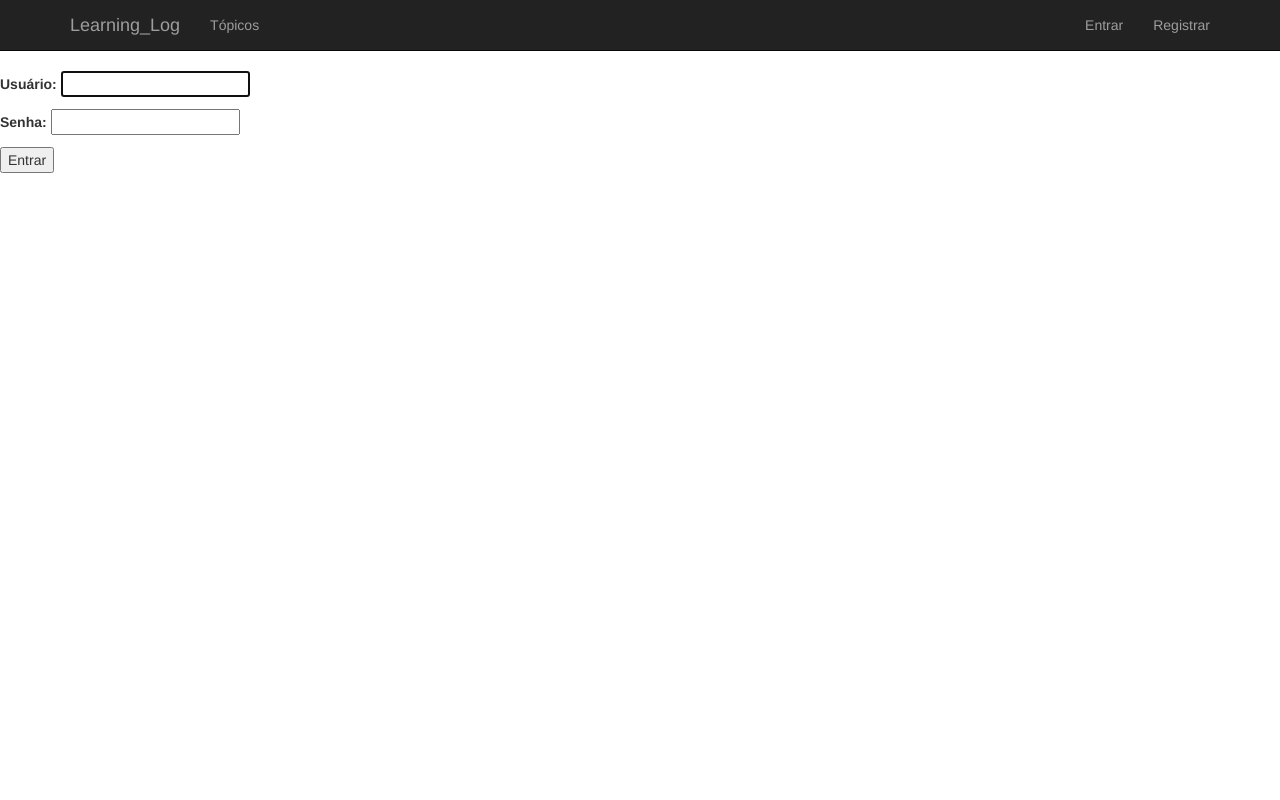
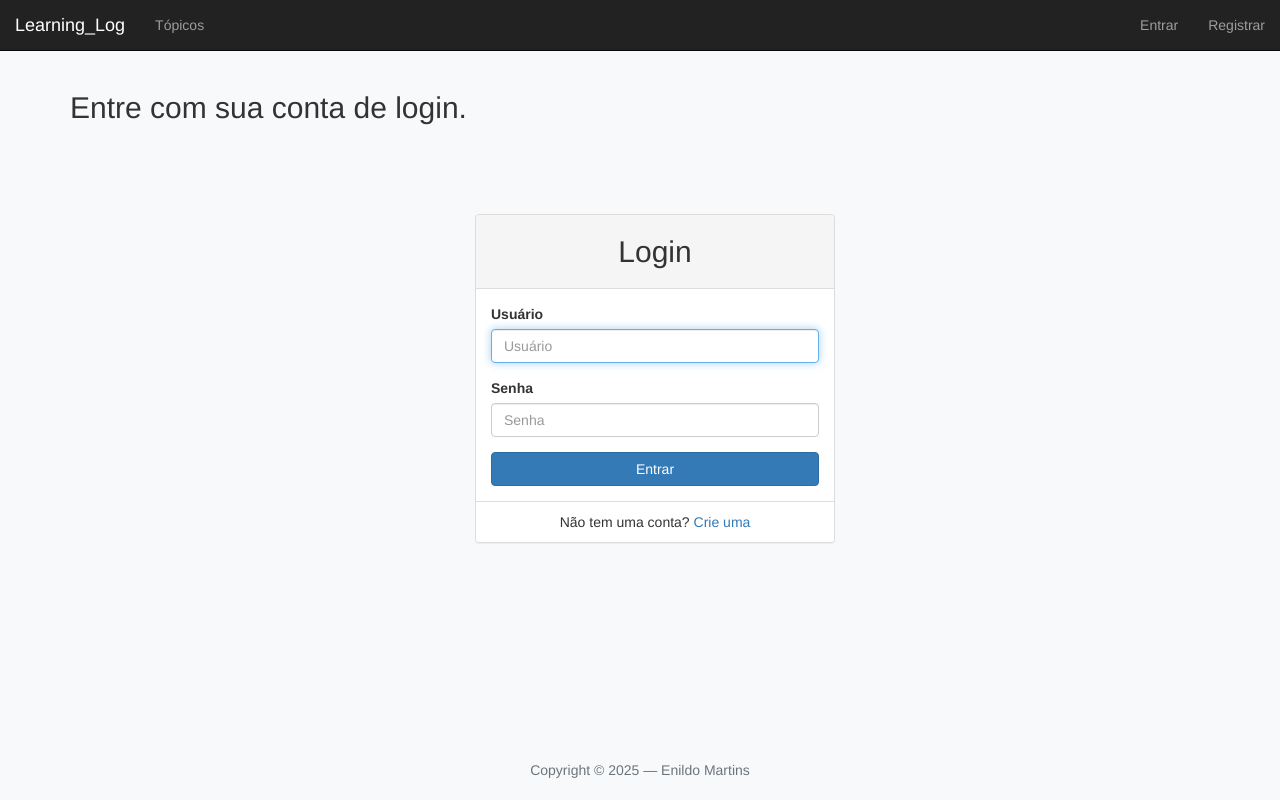
Before and after one commit to Enildo-Martins/django-learning-log, a Django app: page /users/login in a window 1280 px wide. Run offline with Django 5.2, Linux system fonts and the light colour scheme; some libraries are stand-ins or nearby versions.

Commit message:
#37 feat: Estiliza as páginas de login e inicial com Bootstrap

```diff
--- a/learning_logs/templates/learning_logs/base.html
+++ b/learning_logs/templates/learning_logs/base.html
@@ -20,7 +20,7 @@
 <body>
 
     <nav class="navbar navbar-inverse navbar-static-top">
-        <div class="container">
+        <div class="container-fluid">
             <div class="navbar-header">
                 <button
                     type="button"
@@ -51,8 +51,14 @@
         </div>
     </nav>
 
+    <div class="container">
+        <div>
+            {% block header %}{% endblock header%}
+        </div>
+        <div>
+            {% block content%}{% endblock content %}
+        </div>
+    </div>
 </body>
 
 </html>
-
-{% block content%}{% endblock content %}
--- a/users/templates/users/login.html
+++ b/users/templates/users/login.html
@@ -1,14 +1,74 @@
 {% extends 'learning_logs/base.html' %}
+{% load bootstrap3 %}
+
+{% block header %}
+    <h2>Entre com sua conta de login.</h2>
+{% endblock header %}
 
 {% block content %}
 
-    <form action="{% url 'users:login' %}" method="post">
-        {% csrf_token %}
-        {{ form.as_p }}
+<style>
+  /* CSS Customizado para o design moderno */
+  body {
+      background-color: #f8f9fa; /* Fundo cinza claro, como na imagem */
+  }
 
-        <button name="submit">Entrar</button>
-        <input type="hidden" name="next" value="{% url 'learning_logs:index' %}"/>
+  .login-container {
+      margin-top: 80px; /* Espaço para afastar o card do topo */
+  }
 
-    </form>
+  .panel-heading h2 {
+      text-align: center; /* Centraliza o título "Login" */
+      margin-top: 10px;
+  }
 
+  .panel-footer {
+      text-align: center;
+      background-color: #fff; /* Garante que o rodapé do card seja branco */
+      border-top: 1px solid #ddd;
+  }
+
+  .app-footer {
+   position: fixed;
+   left: 0;
+   bottom: 0;
+   width: 100%;
+   color: #6c757d;
+   text-align: center;
+   padding: 20px;
+}
+</style>
+
+<div class="container">
+  <div class="row">
+      <div class="col-md-4 col-md-offset-4 login-container">
+
+          <div class="panel panel-default"  >
+              <div class="panel-heading">
+                  <h2>Login</h2>
+              </div>
+              <div class="panel-body">
+                  <form action="{% url 'users:login' %}" method="post" class="form">
+                      {% csrf_token %}
+
+                      {% bootstrap_form form %}
+
+                      {% buttons %}
+                          <button name="submit" class="btn btn-primary btn-block">Entrar</button>
+                      {% endbuttons %}
+
+                      <input type="hidden" name="next" value="{% url 'learning_logs:index' %}"/>
+                  </form>
+              </div>
+              <div class="panel-footer">
+                 Não tem uma conta? <a href="{% url 'users:register' %}">Crie uma</a>
+              </div>
+          </div>
+      </div>
+  </div>
+</div>
+
+<footer class="app-footer">
+  Copyright © {% now "Y" %} — Enildo Martins
+</footer>
 {% endblock content %}
```
Also changed, not shown: learning_logs/templates/learning_logs/index.html (+11 -1 lines).
